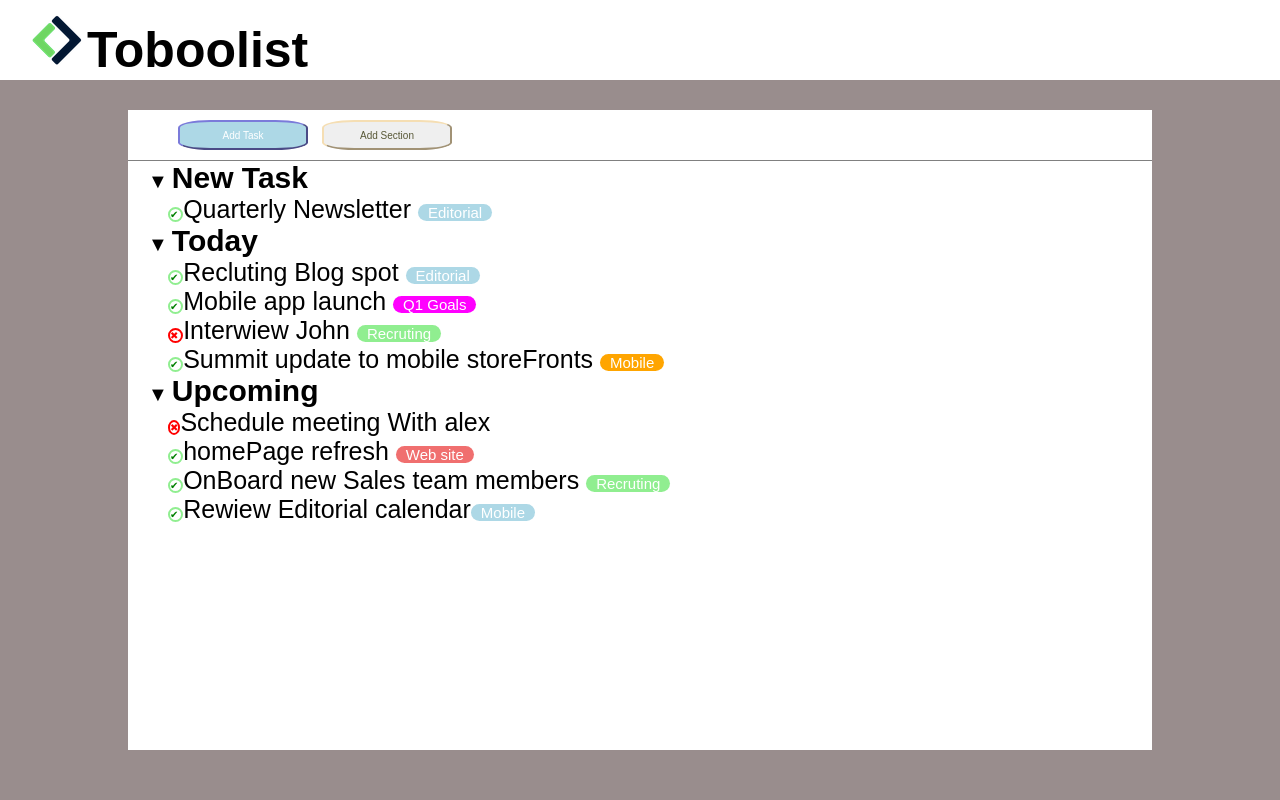
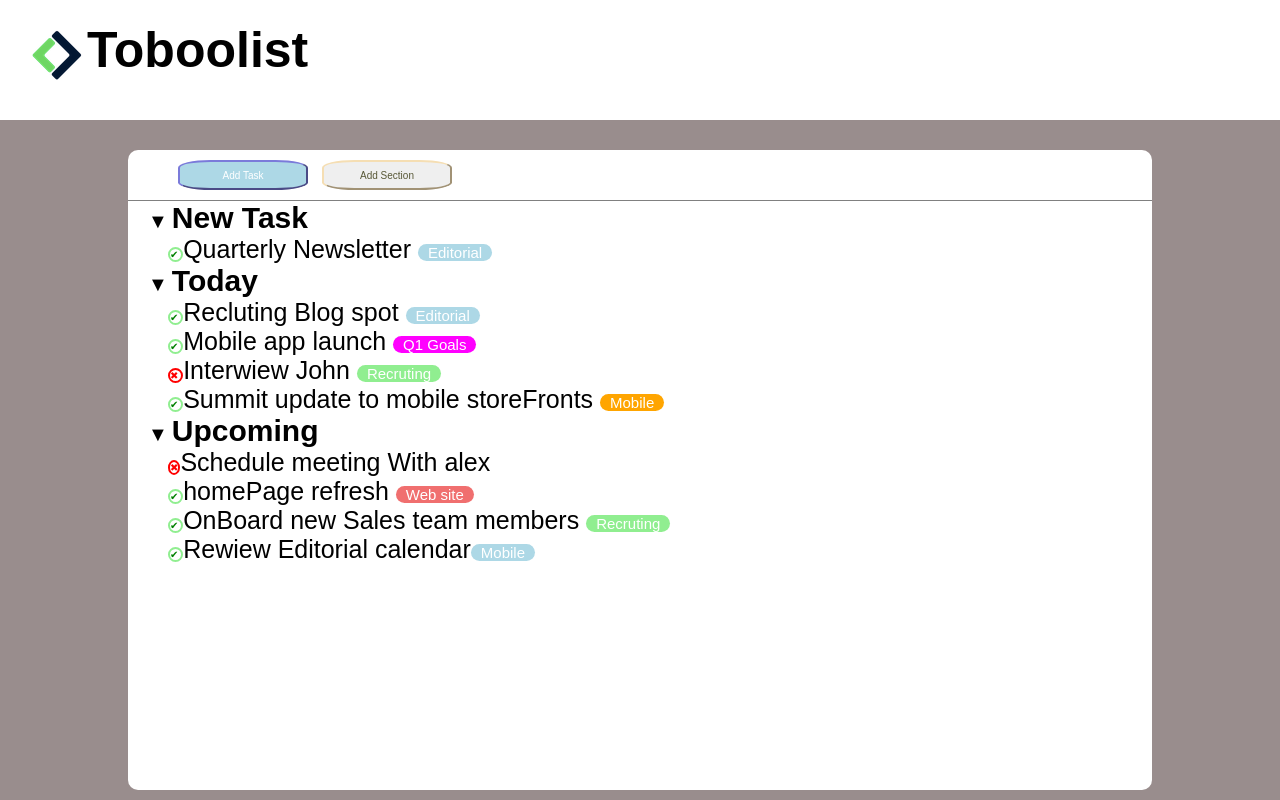
Before and after one commit to LorenzoPrimogeri/html-css-toboolist, a plain HTML site: page index.html in a window 1280 px wide. Drawn offline with Linux system fonts and the light colour scheme; a web font is replaced by a local one.

Commit message:
Complete

```diff
--- a/master.css
+++ b/master.css
@@ -4,30 +4,33 @@
 }
 header{
     width: 100vw;
-    height: 10vh;
+    height: 15vh;
+    line-height: 100px;
 }
 .Title{
     font-family: 'Dongle', sans-serif;
     font-size: 50px;
     display: inline-block;
-    margin: 0;
     margin-bottom: 10px;
-    line-height: 100px;
+    vertical-align: middle;
 }
 header img{
     margin-left: 30px;
+    vertical-align: middle;
 }
 .FirstConteiner{
     width: 100vw;
-    height: 90vh;
+    height: 85vh;
     background-color: rgb(153, 141, 141);
     padding-top: 30px;
+
 }
 .MainSection{
     width: 80vw;
     height: 80vh;
     margin: auto;
     background-color: white;
+    border-radius: 10px;
 }
 .button{
     width: 130px;
```
